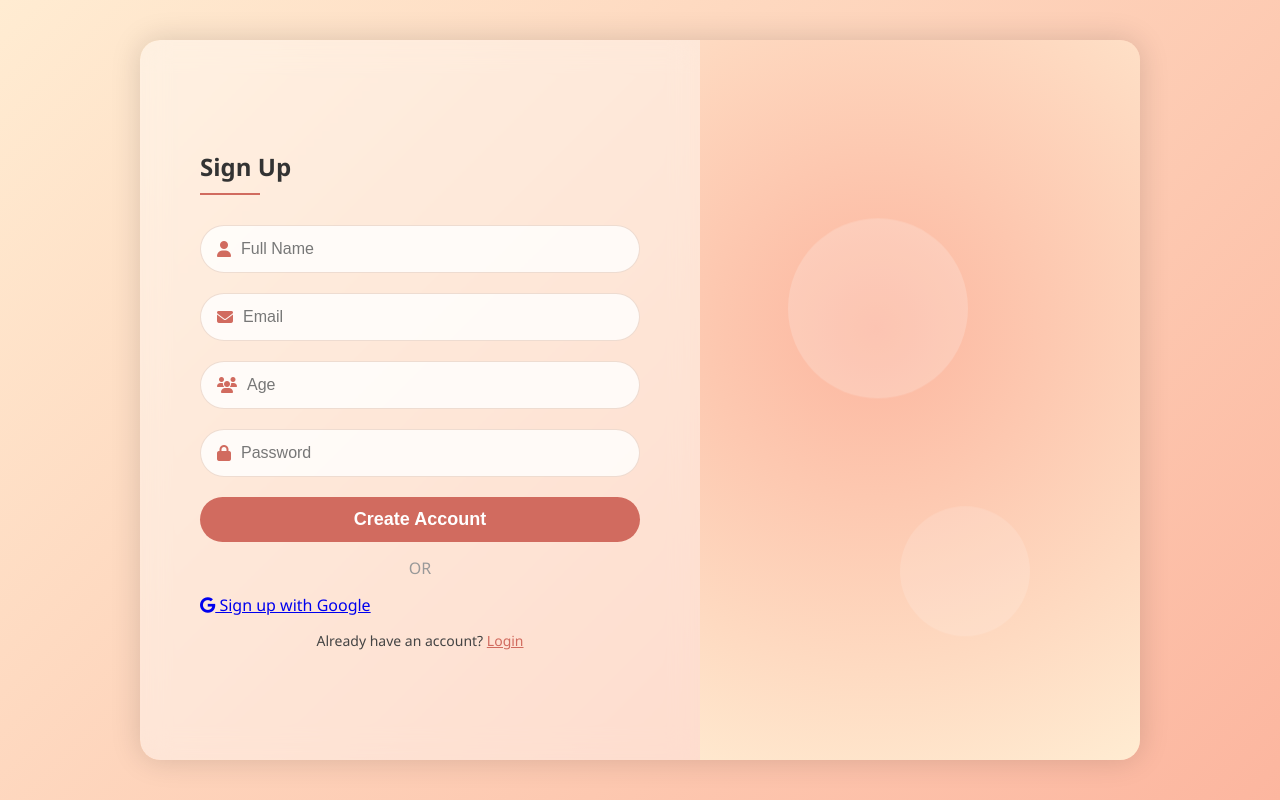
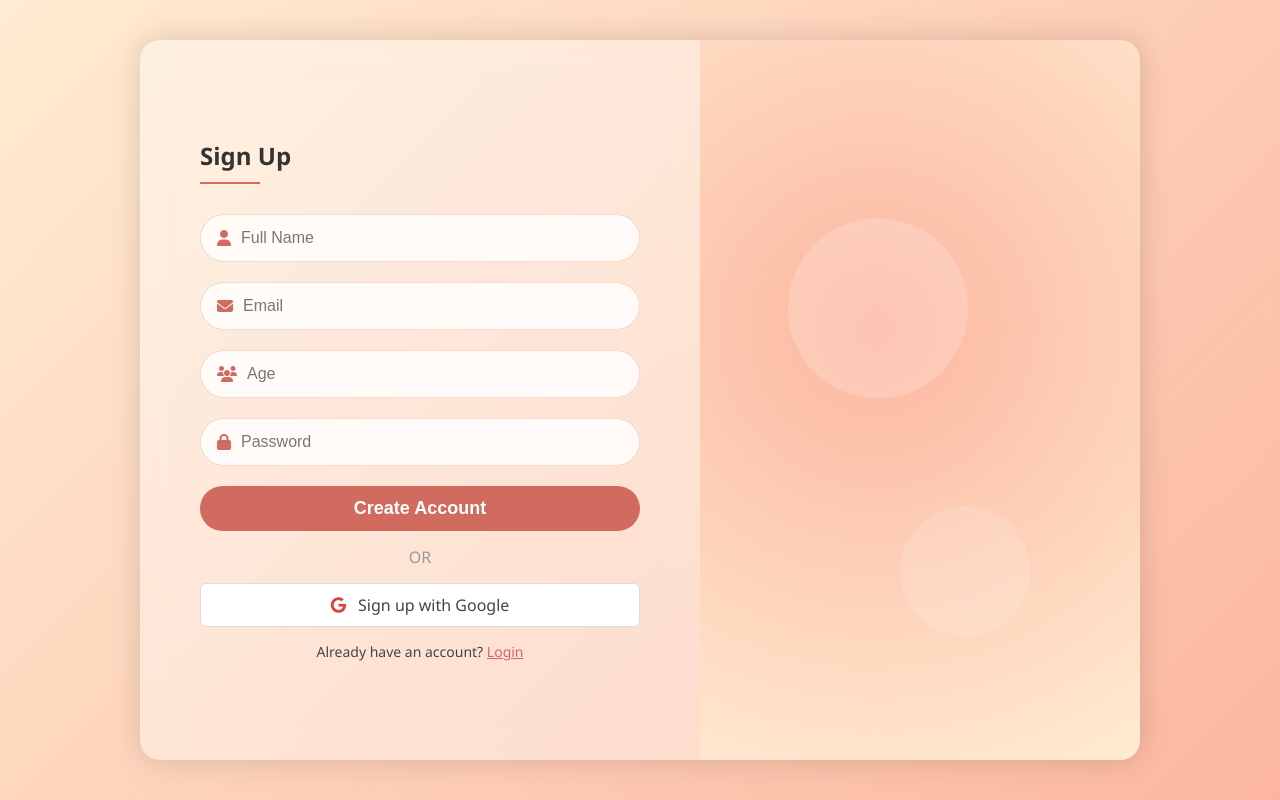
Before and after one commit to OmkarPai2007/AI-Language_Translator.git.io, a Flask app: page /register_page in a window 1280 px wide. Run offline with Flask 3, Linux system fonts and the light colour scheme; some libraries are stand-ins or nearby versions.

Commit message:
Add Google button styles to signup CSS
Add styles for Google button in signup form

```diff
--- a/static/style-signup.css
+++ b/static/style-signup.css
@@ -422,3 +422,25 @@ body.auth-body {
   border-radius: 5px;
   cursor: pointer;
 }
+
+.google-btn {
+  display: block;
+  text-align: center;
+  background: white;
+  color: #444;
+  border: 1px solid #ddd;
+  padding: 10px;
+  border-radius: 6px;
+  text-decoration: none;
+  font-weight: 500;
+  transition: 0.3s;
+}
+
+.google-btn i {
+  margin-right: 8px;
+  color: #DB4437;
+}
+
+.google-btn:hover {
+  background: #f5f5f5;
+}
```
